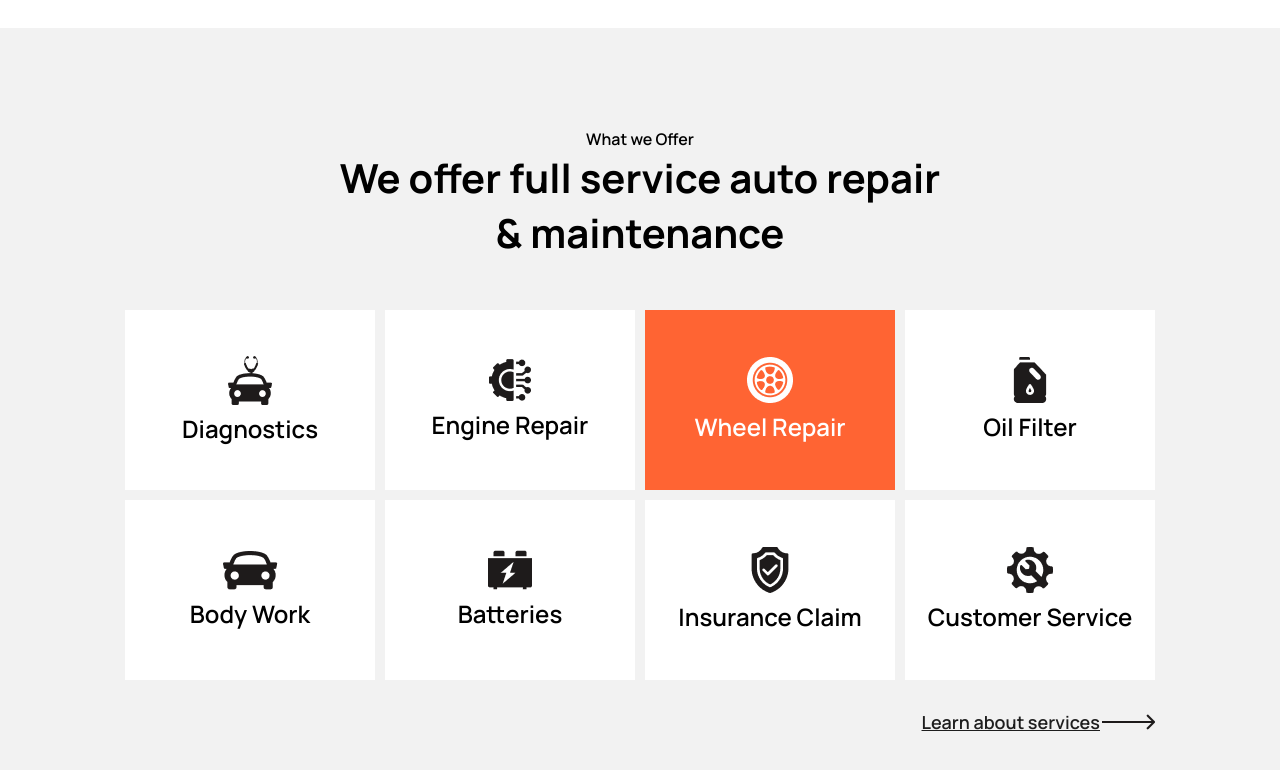
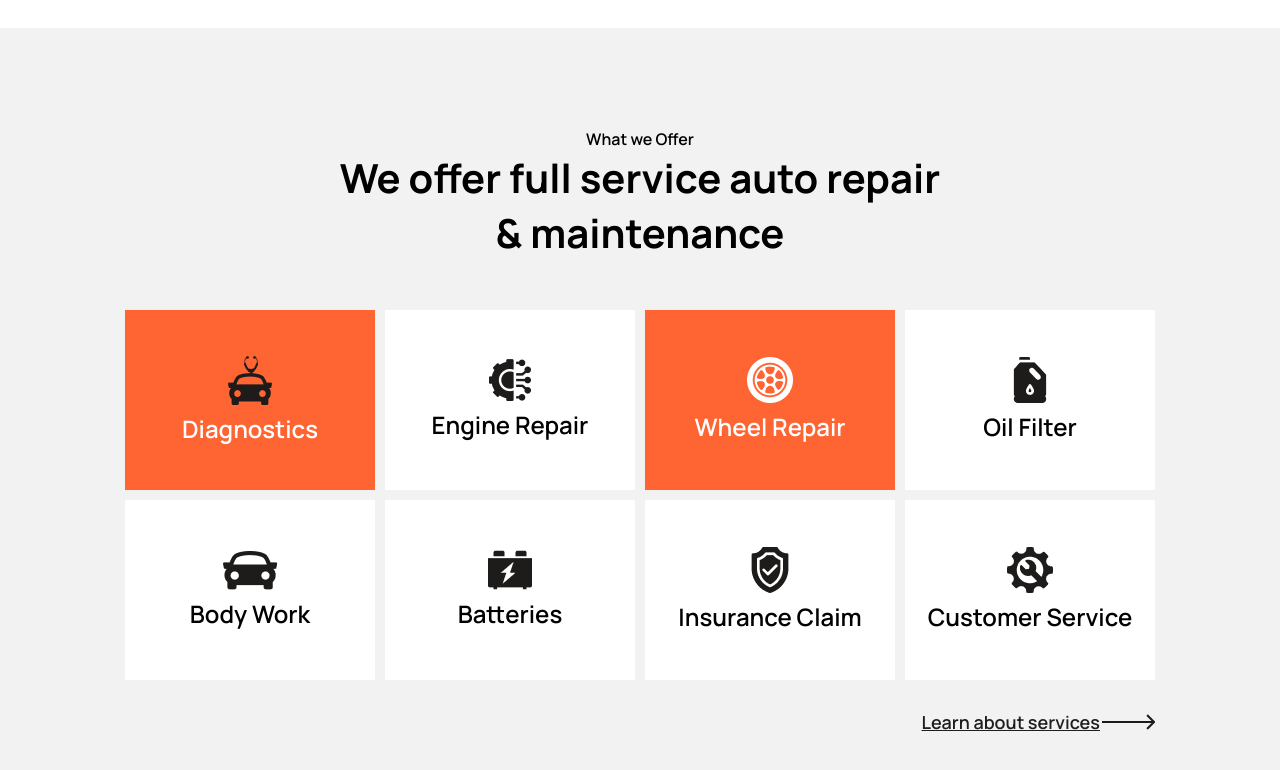
Before and after one commit to Demandtech/finsweeter, a plain HTML site: page index.html in a window 1280 px wide. In both pictures the pointer is over the element 250 px from the left and 2342 px from the top of the page. Shown: the part 1942-2712 px from the top of the page. Drawn offline with Linux system fonts and the light colour scheme.

Commit message:
Update style.css

```diff
--- a/css/style.css
+++ b/css/style.css
@@ -261,7 +261,13 @@ font-weight: 600;
     align-items: center;
     font-size: 24px;
     font-weight: 600;
+    transition: 0.9s;
   }
+  .offer-section-top-container .item:hover, .offer-section-bottom-container  .item:hover{
+    background-color: #ff6433;
+    color: white;
+  }
+
   .offer-section-top-container .item-img{
     text-align: center;
   }
@@ -291,6 +297,7 @@ font-weight: 600;
     align-items: center;
     font-size: 24px;
     font-weight: 600;
+    transition: 0.9s;
   }
   .offer-section-bottom-container{
     display: flex;
```
